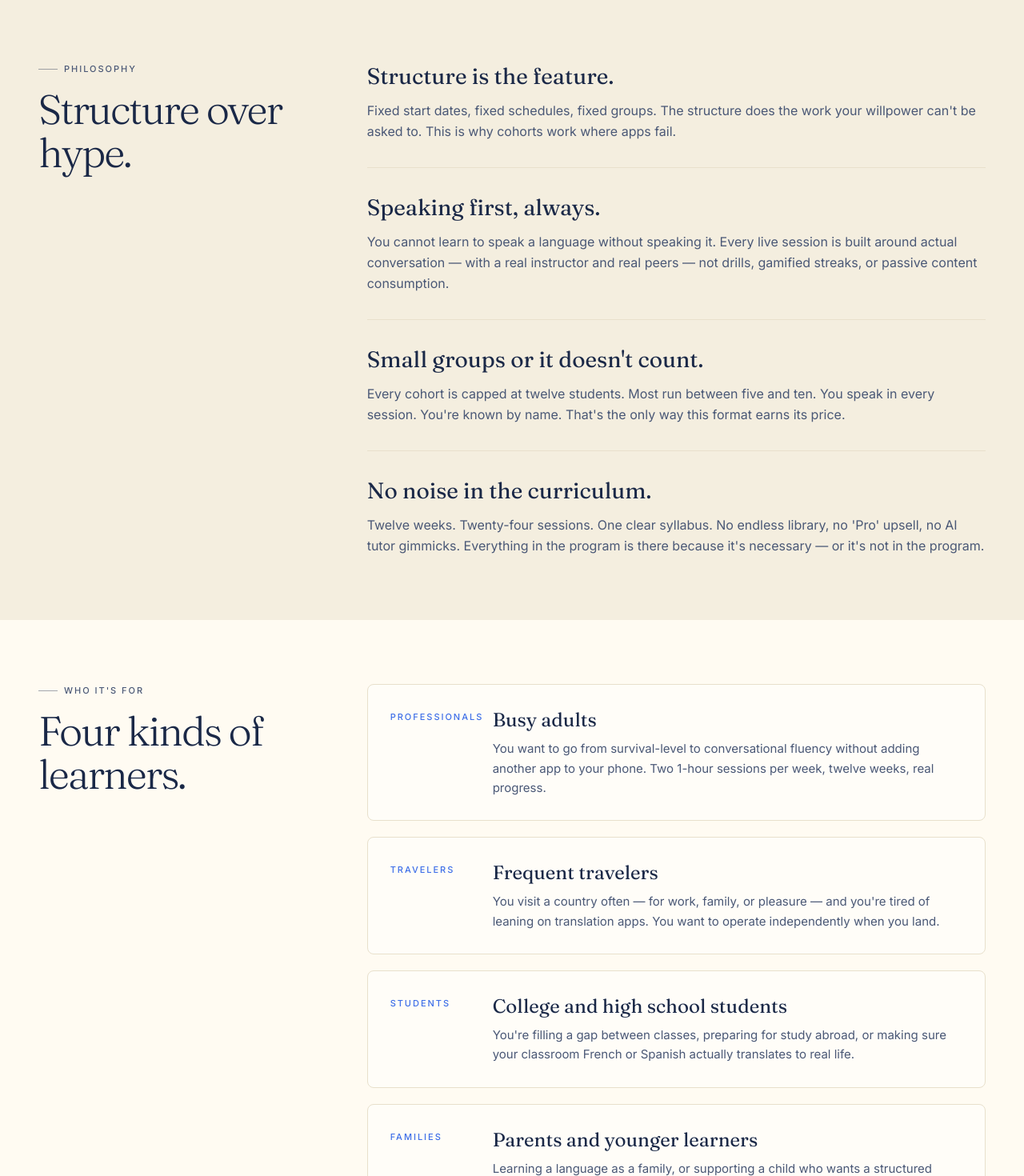
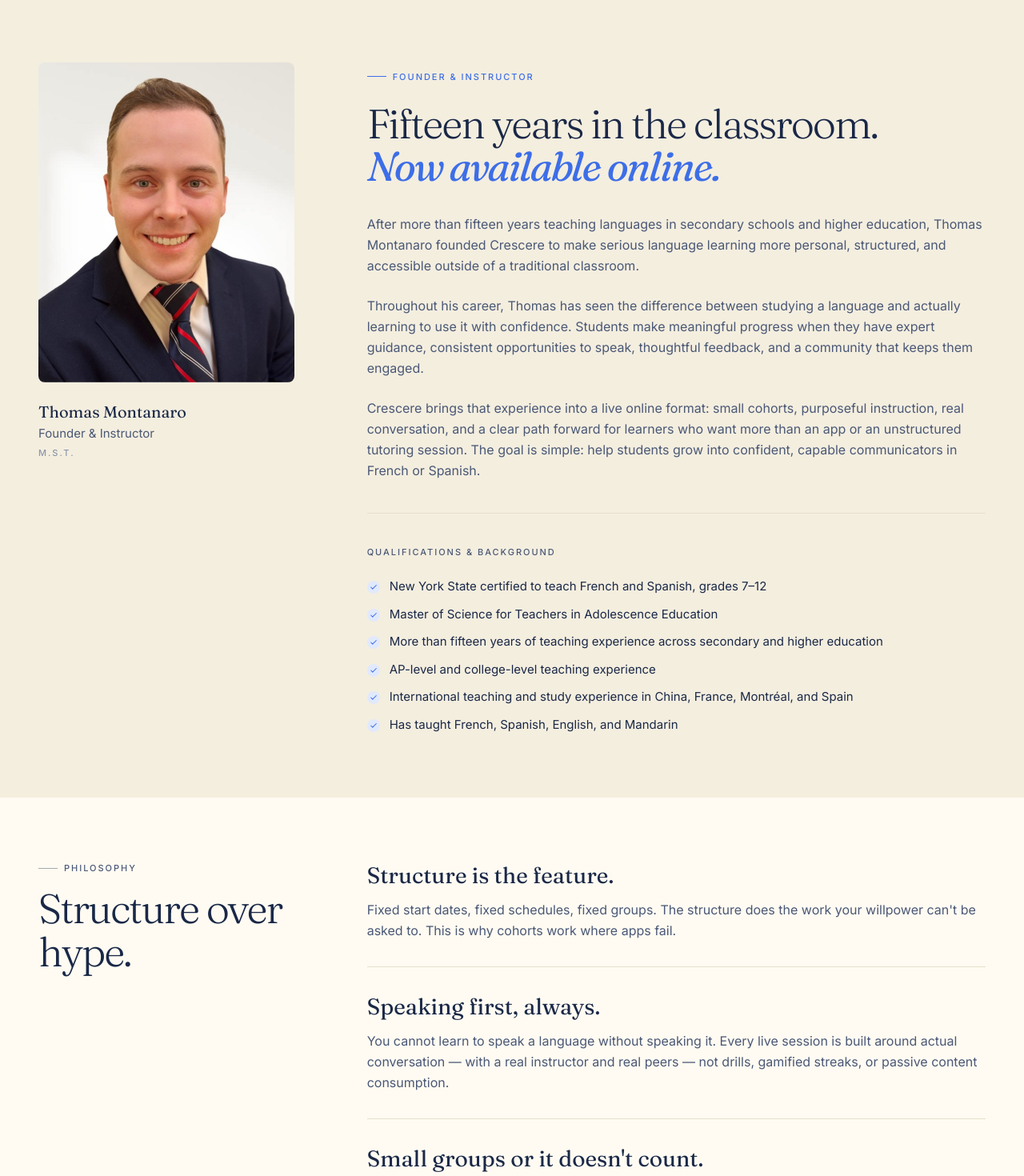
Before and after one commit to tmont001/crescere, a React (Vite) app: page /about in a window 1280 px wide. Shown: the part 580-2050 px from the top of the page at 80% size. Built offline with nearby package versions, Linux system fonts and the light colour scheme.

Commit message:
Add instructor credibility and refine public audience positioning

```diff
--- /dev/null
+++ b/src/components/home/InstructorSection.tsx
@@ -0,0 +1,73 @@
+import { ArrowRight, Check } from 'lucide-react';
+import { Section, ButtonLink } from '@/components/ui';
+
+const CREDENTIAL_HIGHLIGHTS = [
+  'New York State certified in French and Spanish, grades 7–12',
+  'More than 15 years of teaching experience',
+  'Master\'s degree in education (M.S.T.)',
+  'AP-level and college-level teaching experience',
+];
+
+export function InstructorSection() {
+  return (
+    <Section variant="default" size="md">
+      <div className="grid grid-cols-1 lg:grid-cols-12 gap-12 items-center">
+        <div className="lg:col-span-4">
+          <div className="relative max-w-xs mx-auto lg:mx-0">
+            <img
+              src="/images/thomas-montanaro-headshot.jpg"
+              alt="Thomas Montanaro, founder and instructor of Crescere"
+              className="w-full rounded-md object-cover object-top"
+              style={{ aspectRatio: '4/5', maxHeight: '480px' }}
+            />
+          </div>
+        </div>
+
+        <div className="lg:col-span-8">
+          <div className="inline-flex items-center gap-2 mb-6">
+            <span className="h-px w-6 bg-accent" aria-hidden />
+            <span className="eyebrow text-accent">Your Instructor</span>
+          </div>
+
+          <h2 className="display-2 text-ink mb-6">
+            Learn with an experienced,
+            <br />
+            <span className="italic font-normal text-accent">certified language educator.</span>
+          </h2>
+
+          <p className="text-lg text-ink-muted leading-relaxed mb-8">
+            Crescere is founded and taught by Thomas Montanaro, M.S.T., a New York State-certified
+            French and Spanish teacher with more than fifteen years of experience teaching languages
+            across secondary and higher education settings. His background includes AP-level
+            coursework, college instruction, and international teaching and study experience.
+          </p>
+
+          <p className="text-[0.9375rem] text-ink-muted leading-relaxed mb-10">
+            At Crescere, he brings the structure of a strong classroom into a small, live online
+            setting — so learners receive expert guidance, consistent speaking practice, and the
+            support to make meaningful progress.
+          </p>
+
+          <ul className="space-y-3 mb-10">
+            {CREDENTIAL_HIGHLIGHTS.map((credential) => (
+              <li key={credential} className="flex items-start gap-3">
+                <span className="mt-1 h-4 w-4 shrink-0 rounded-full bg-accent-soft flex items-center justify-center">
+                  <Check size={10} strokeWidth={2.5} className="text-accent" />
+                </span>
+                <span className="text-[0.9375rem] text-ink">{credential}</span>
+              </li>
+            ))}
+          </ul>
+
+          <ButtonLink
+            to="/about"
+            size="lg"
+            icon={<ArrowRight size={16} strokeWidth={1.5} />}
+          >
+            Meet Your Instructor
+          </ButtonLink>
+        </div>
+      </div>
+    </Section>
+  );
+}
--- a/src/components/home/SocialProofSection.tsx
+++ b/src/components/home/SocialProofSection.tsx
@@ -1,71 +1,71 @@
-import { Quote } from 'lucide-react';
-import { Section, SectionHeader, Card } from '@/components/ui';
-import { TESTIMONIALS } from '@/data/testimonials';
-import type { Testimonial } from '@/types';
+import { GraduationCap, Mic, BookOpen, Users } from 'lucide-react';
+import { Section, SectionHeader } from '@/components/ui';
 import { cn } from '@/lib/cn';
+import type { LucideIcon } from 'lucide-react';
+
+interface CredibilityPoint {
+  icon: LucideIcon;
+  title: string;
+  body: string;
+}
+
+const CREDIBILITY_POINTS: CredibilityPoint[] = [
+  {
+    icon: GraduationCap,
+    title: 'Certified expertise',
+    body: 'Instruction led by a New York State-certified French and Spanish educator with a master\'s degree in education.',
+  },
+  {
+    icon: Mic,
+    title: 'Live speaking practice',
+    body: 'Students practice communicating in live sessions with real-time guidance and instructor feedback.',
+  },
+  {
+    icon: BookOpen,
+    title: 'A structured path forward',
+    body: 'Each twelve-week course follows a purposeful progression rather than leaving students to decide what to study next.',
+  },
+  {
+    icon: Users,
+    title: 'Small-group accountability',
+    body: 'Cohorts of 5 to 12 students provide consistent opportunities to participate, speak, and stay engaged.',
+  },
+];
 
 export function SocialProofSection() {
-  const [short1, featured1, short2, featured2, short3] = TESTIMONIALS;
-
   return (
     <Section variant="sunken" size="md">
       <SectionHeader
-        eyebrow="Student Stories"
+        eyebrow="Why Crescere"
         title={
           <>
-            Real progress.
+            Built on real
             <br />
-            <span className="italic font-normal text-accent">Real results.</span>
+            <span className="italic font-normal text-accent">teaching experience.</span>
           </>
         }
-        description="No hype. Professionals, travelers, and students describing what actually happened."
+        description="Crescere is not an automated course library or a collection of generic video lessons. Every course is shaped by more than fifteen years of language teaching experience across secondary and higher education classrooms."
       />
 
-      <div className="mt-16 grid grid-cols-1 md:grid-cols-12 gap-5">
-        <TestimonialCardView t={short1} className="md:col-span-4" />
-        <TestimonialCardView t={featured1} className="md:col-span-5 md:row-span-2" featured />
-        <TestimonialCardView t={short2} className="md:col-span-3 md:translate-y-4" />
-        <TestimonialCardView t={short3} className="md:col-span-4" />
-        <TestimonialCardView t={featured2} className="md:col-span-3 md:translate-y-4" featured />
+      <div className="mt-16 grid grid-cols-1 sm:grid-cols-2 gap-5">
+        {CREDIBILITY_POINTS.map((point) => (
+          <CredibilityCard key={point.title} {...point} />
+        ))}
       </div>
     </Section>
   );
 }
 
-function TestimonialCardView({
-  t,
-  className,
-  featured,
-}: {
-  t: Testimonial;
-  className?: string;
-  featured?: boolean;
-}) {
+function CredibilityCard({ icon: Icon, title, body }: CredibilityPoint) {
   return (
-    <Card
-      variant={featured ? 'raised' : 'default'}
-      className={cn('p-6 md:p-8 flex flex-col justify-between h-full', className)}
-    >
+    <div className={cn('p-8 bg-paper border border-line rounded-md flex flex-col gap-4')}>
+      <div className="h-11 w-11 rounded border border-line bg-paper-raised flex items-center justify-center">
+        <Icon size={18} strokeWidth={1.5} className="text-accent" />
+      </div>
       <div>
-        {featured && <Quote size={24} strokeWidth={1} className="text-accent mb-4" />}
-        <p
-          className={cn(
-            'text-ink leading-relaxed',
-            featured ? 'font-display text-xl md:text-2xl font-normal' : 'text-[0.9375rem]',
-          )}
-        >
-          {featured ? t.quote : `"${t.quote}"`}
-        </p>
+        <h3 className="font-display text-xl text-ink leading-snug mb-2">{title}</h3>
+        <p className="text-[0.9375rem] text-ink-muted leading-relaxed">{body}</p>
       </div>
-      <div className="mt-6 pt-4 border-t border-line flex items-center gap-3">
-        <div className="h-9 w-9 rounded-full bg-accent-soft flex items-center justify-center">
-          <span className="font-display text-sm text-accent">{t.name.charAt(0)}</span>
-        </div>
-        <div>
-          <p className="text-sm font-medium text-ink">{t.name}</p>
-          <p className="text-2xs uppercase tracking-wider text-ink-subtle">{t.role}</p>
-        </div>
-      </div>
-    </Card>
+    </div>
   );
 }
--- a/src/components/home/index.ts
+++ b/src/components/home/index.ts
@@ -3,6 +3,7 @@ export { SocialProofSection } from './SocialProofSection';
 export { HowItWorksSection } from './HowItWorksSection';
 export { CourseLevelsSection } from './CourseLevelsSection';
 export { WhatYouGetSection } from './WhatYouGetSection';
+export { InstructorSection } from './InstructorSection';
 export { PricingSection } from './PricingSection';
 export { CohortUrgencySection } from './CohortUrgencySection';
 export { FinalCTASection } from './FinalCTASection';
--- a/src/data/faq.ts
+++ b/src/data/faq.ts
@@ -95,8 +95,8 @@ export const FAQ_ITEMS: FAQItem[] = [
   {
     id: 'q14',
     category: 'program',
-    question: 'Is this program suitable for high school students or younger learners?',
+    question: 'Is this program suitable for high school students?',
     answer:
-      'Yes. The program welcomes adult learners, college students, high school students, and younger learners accompanied by a parent or guardian. If you are enrolling a younger student, please mention this when you reach out so we can confirm the cohort is a good fit.',
+      'Yes. Crescere welcomes adult learners, college students, and motivated high school and AP students seeking academic reinforcement, stronger speaking confidence, or a structured foundation. Parents of high school students are welcome to reach out with questions about course fit and what the program involves.',
   },
 ];
--- a/src/pages/AboutPage.tsx
+++ b/src/pages/AboutPage.tsx
@@ -1,9 +1,10 @@
+import { ArrowRight, Check } from 'lucide-react';
 import { Section, SectionHeader, ButtonLink } from '@/components/ui';
-import { ArrowRight } from 'lucide-react';
 
 export function AboutPage() {
   return (
     <>
+      {/* Hero */}
       <Section size="sm" variant="default">
         <div className="max-w-3xl">
           <div className="inline-flex items-center gap-2 mb-6">
@@ -16,12 +17,82 @@ export function AboutPage() {
             <span className="italic font-normal text-accent">keep failing.</span>
           </h1>
           <p className="mt-8 text-lg md:text-xl text-ink-muted leading-relaxed">
-            Crescere exists because most language learning products optimize for retention metrics — not fluency. We built the opposite: a program designed around the one thing that actually works, which is showing up, speaking, and being accountable to real people.
+            Crescere exists because most language learning products optimize for retention
+            metrics — not fluency. We built the opposite: a program designed around the one
+            thing that actually works, which is showing up, speaking, and being accountable
+            to real people.
           </p>
         </div>
       </Section>
 
+      {/* Founder and Instructor */}
       <Section size="sm" variant="sunken">
+        <div className="grid grid-cols-1 lg:grid-cols-12 gap-12 items-start">
+          <div className="lg:col-span-4">
+            <div className="sticky top-24">
+              <img
+                src="/images/thomas-montanaro-headshot.jpg"
+                alt="Thomas Montanaro, founder and instructor of Crescere"
+                className="w-full rounded-md object-cover object-top mb-6"
+                style={{ maxWidth: '320px', aspectRatio: '4/5' }}
+              />
+              <p className="font-display text-xl text-ink leading-tight">Thomas Montanaro</p>
+              <p className="text-[0.9375rem] text-ink-muted mt-1">Founder & Instructor</p>
+              <p className="eyebrow text-ink-subtle mt-1">M.S.T.</p>
+            </div>
+          </div>
+
+          <div className="lg:col-span-8">
+            <div className="inline-flex items-center gap-2 mb-6">
+              <span className="h-px w-6 bg-accent" aria-hidden />
+              <span className="eyebrow text-accent">Founder & Instructor</span>
+            </div>
+
+            <h2 className="display-2 text-ink mb-8">
+              Fifteen years in the classroom.
+              <br />
+              <span className="italic font-normal text-accent">Now available online.</span>
+            </h2>
+
+            <div className="space-y-6 text-ink-muted leading-relaxed">
+              <p>
+                After more than fifteen years teaching languages in secondary schools and higher
+                education, Thomas Montanaro founded Crescere to make serious language learning
+                more personal, structured, and accessible outside of a traditional classroom.
+              </p>
+              <p>
+                Throughout his career, Thomas has seen the difference between studying a language
+                and actually learning to use it with confidence. Students make meaningful progress
+                when they have expert guidance, consistent opportunities to speak, thoughtful
+                feedback, and a community that keeps them engaged.
+              </p>
+              <p>
+                Crescere brings that experience into a live online format: small cohorts,
+                purposeful instruction, real conversation, and a clear path forward for learners
+                who want more than an app or an unstructured tutoring session. The goal is simple:
+                help students grow into confident, capable communicators in French or Spanish.
+              </p>
+            </div>
+
+            <div className="mt-10 pt-10 border-t border-line">
+              <p className="eyebrow mb-6">Qualifications & background</p>
+              <ul className="space-y-3">
+                {CREDENTIALS.map((c) => (
+                  <li key={c} className="flex items-start gap-3">
+                    <span className="mt-1 h-4 w-4 shrink-0 rounded-full bg-accent-soft flex items-center justify-center">
+                      <Check size={10} strokeWidth={2.5} className="text-accent" />
+                    </span>
+                    <span className="text-[0.9375rem] text-ink">{c}</span>
+                  </li>
+                ))}
+              </ul>
+            </div>
+          </div>
+        </div>
+      </Section>
+
+      {/* Teaching philosophy */}
+      <Section size="sm" variant="default">
         <div className="grid grid-cols-1 md:grid-cols-12 gap-12">
           <div className="md:col-span-4">
             <SectionHeader eyebrow="Philosophy" title="Structure over hype." />
@@ -47,37 +118,36 @@ export function AboutPage() {
         </div>
       </Section>
 
-      <Section size="sm" variant="default">
+      {/* Who it's for */}
+      <Section size="sm" variant="sunken">
         <div className="grid grid-cols-1 md:grid-cols-12 gap-12">
           <div className="md:col-span-4">
-            <SectionHeader eyebrow="Who it's for" title="Four kinds of learners." />
+            <SectionHeader eyebrow="Who it's for" title="Three kinds of learners." />
           </div>
-          <div className="md:col-span-8 grid grid-cols-1 gap-5">
+          <div className="md:col-span-8">
+            <div className="grid grid-cols-1 gap-5">
               <AudienceCard
-              tag="Professionals"
-              title="Busy adults"
-              body="You want to go from survival-level to conversational fluency without adding another app to your phone. Two 1-hour sessions per week, twelve weeks, real progress."
+                tag="Adults & Professionals"
+                title="Adults and professionals"
+                body="For learners studying French or Spanish for travel, work, personal growth, or cultural connection — and who want more structure, accountability, and progress than self-paced learning provides."
               />
               <AudienceCard
-              tag="Travelers"
-              title="Frequent travelers"
-              body="You visit a country often — for work, family, or pleasure — and you're tired of leaning on translation apps. You want to operate independently when you land."
+                tag="College Students"
+                title="College students"
+                body="For students seeking stronger speaking skills, guided practice, and support alongside formal language study. Whether you are preparing for study abroad or want real conversational confidence, the cohort format provides consistent practice with peers at a similar level."
               />
               <AudienceCard
-              tag="Students"
-              title="College and high school students"
-              body="You're filling a gap between classes, preparing for study abroad, or making sure your classroom French or Spanish actually translates to real life."
+                tag="High School & AP"
+                title="High school and AP students"
+                body="For motivated high school learners seeking academic reinforcement, AP-level support, stronger speaking confidence, or a more solid foundation for future study. Parents of high school students are welcome to reach out about course fit and academic support options."
               />
-            <AudienceCard
-              tag="Families"
-              title="Parents and younger learners"
-              body="Learning a language as a family, or supporting a child who wants a structured course alongside school. Younger learners are welcome with a parent or guardian — reach out to confirm the cohort is the right fit."
-            />
+            </div>
           </div>
         </div>
       </Section>
 
-      <Section size="md" variant="sunken">
+      {/* Bottom CTA */}
+      <Section size="md" variant="default">
         <div className="max-w-3xl mx-auto text-center">
           <h2 className="display-2 text-ink">
             Still have questions?
@@ -101,6 +171,15 @@ export function AboutPage() {
   );
 }
 
+const CREDENTIALS = [
+  'New York State certified to teach French and Spanish, grades 7–12',
+  'Master of Science for Teachers in Adolescence Education',
+  'More than fifteen years of teaching experience across secondary and higher education',
+  'AP-level and college-level teaching experience',
+  'International teaching and study experience in China, France, Montréal, and Spain',
+  'Has taught French, Spanish, English, and Mandarin',
+];
+
 function Pillar({ title, body }: { title: string; body: string }) {
   return (
     <div className="pb-8 border-b border-line last:border-b-0 last:pb-0">
@@ -112,8 +191,8 @@ function Pillar({ title, body }: { title: string; body: string }) {
 
 function AudienceCard({ tag, title, body }: { tag: string; title: string; body: string }) {
   return (
-    <div className="p-7 bg-paper-raised border border-line rounded-md flex gap-8 items-start">
-      <span className="eyebrow text-accent shrink-0 w-24 mt-1">{tag}</span>
+    <div className="p-7 bg-paper border border-line rounded-md flex gap-8 items-start">
+      <span className="eyebrow text-accent shrink-0 w-28 mt-1">{tag}</span>
       <div>
         <h3 className="font-display text-xl md:text-2xl text-ink mb-2">{title}</h3>
         <p className="text-[0.9375rem] text-ink-muted leading-relaxed">{body}</p>
--- a/src/pages/ContactPage.tsx
+++ b/src/pages/ContactPage.tsx
@@ -67,8 +67,8 @@ export function ContactPage() {
                 body="If your placement result was B2 or C1, our group cohorts may not be the right fit. Email us to discuss private instruction or advanced options."
               />
               <ContactTopic
-                title="Parents and younger learners"
-                body="The program is open to adult learners, college and high school students, and younger learners with a parent or guardian. Reach out if you have questions about suitability for a specific age group."
+                title="Parents of high school students"
+                body="If you are a parent exploring language support or academic reinforcement for a high school or AP student, we welcome your questions about course fit, level placement, and what the program involves."
               />
             </ul>
           </div>
--- a/src/pages/CourseDetailPage.tsx
+++ b/src/pages/CourseDetailPage.tsx
@@ -1,5 +1,5 @@
 import { Link, useParams, Navigate } from 'react-router-dom';
-import { ArrowLeft, ArrowRight, CalendarDays, Check, Clock, Users } from 'lucide-react';
+import { ArrowLeft, ArrowRight, CalendarDays, Check, Clock, GraduationCap, Users } from 'lucide-react';
 import { Section, Card, Badge, ButtonLink } from '@/components/ui';
 import { getCourseById } from '@/data/courses';
 import { getNextCohortForCourse, COHORTS } from '@/data/cohorts';
@@ -179,7 +179,32 @@ export function CourseDetailPage() {
           </div>
         </Section>
       )}
+
+      <Section size="sm" variant="sunken">
+        <InstructorCard />
+      </Section>
     </>
+  );
+}
+
+function InstructorCard() {
+  return (
+    <div className="flex flex-col sm:flex-row sm:items-center gap-6 p-7 bg-paper border border-line rounded-md">
+      <div className="h-14 w-14 rounded-full bg-accent-soft flex items-center justify-center shrink-0">
+        <GraduationCap size={24} strokeWidth={1.5} className="text-accent" />
+      </div>
+      <div className="flex-1">
+        <p className="eyebrow mb-1">Your Instructor</p>
+        <p className="font-display text-xl text-ink leading-tight mb-0.5">Thomas Montanaro, M.S.T.</p>
+        <p className="text-[0.9375rem] text-ink-muted">
+          New York State-certified French and Spanish educator · More than 15 years of teaching
+          experience
+        </p>
+      </div>
+      <ButtonLink to="/about" size="sm" variant="secondary" icon={<ArrowRight size={14} strokeWidth={1.5} />}>
+        About Your Instructor
+      </ButtonLink>
+    </div>
   );
 }
 
--- a/src/pages/HomePage.tsx
+++ b/src/pages/HomePage.tsx
@@ -4,6 +4,7 @@ import {
   HowItWorksSection,
   CourseLevelsSection,
   WhatYouGetSection,
+  InstructorSection,
   PricingSection,
   CohortUrgencySection,
   FinalCTASection,
@@ -17,6 +18,7 @@ export function HomePage() {
       <HowItWorksSection />
       <CourseLevelsSection />
       <WhatYouGetSection />
+      <InstructorSection />
       <PricingSection />
       <CohortUrgencySection />
       <FinalCTASection />
```
Also changed, not shown: src/data/testimonials.ts (deleted, +0 -41 lines), src/types/index.ts (+0 -8 lines), public/images/thomas-montanaro-headshot.jpg (added). Lines whose indentation alone changed are shown as unchanged.
